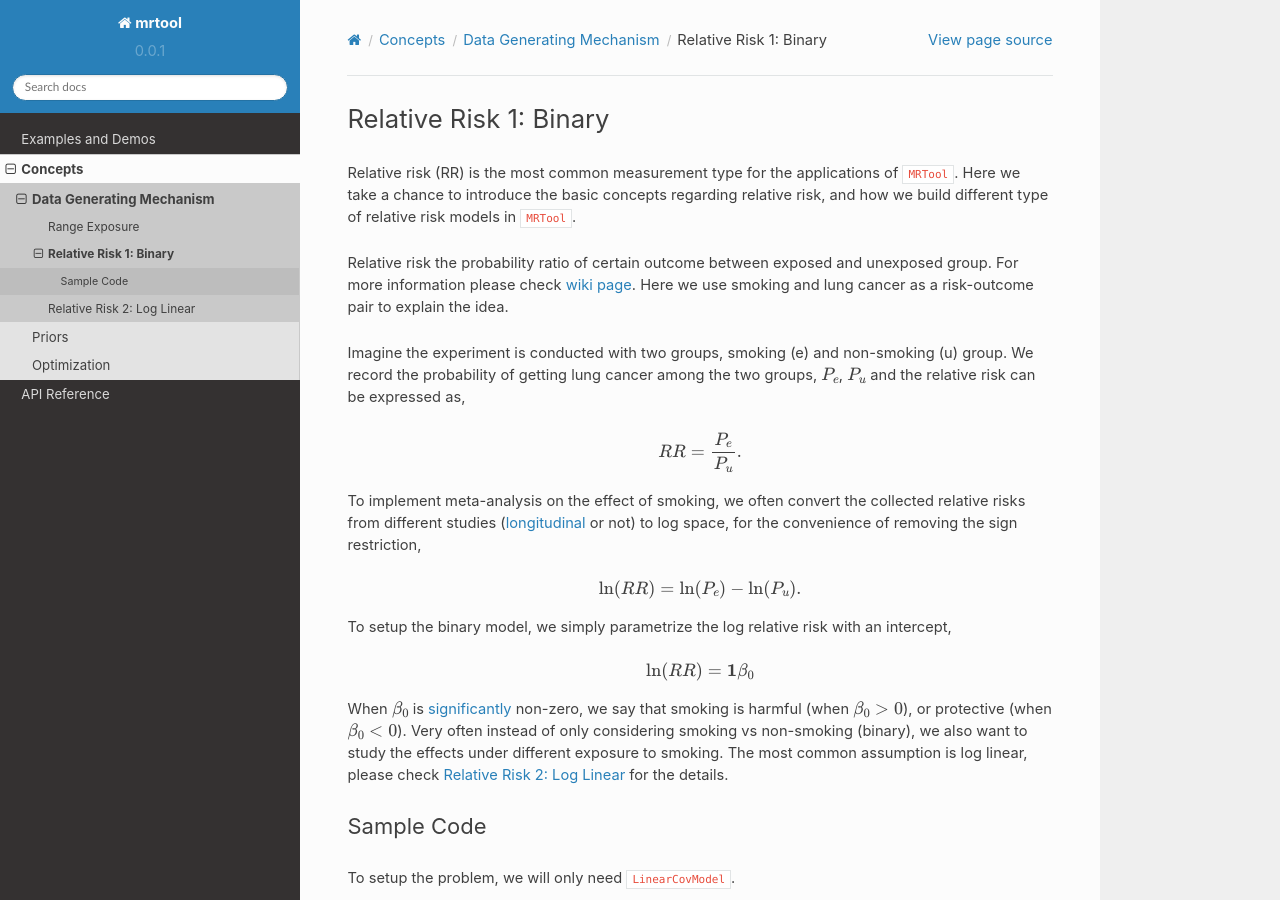
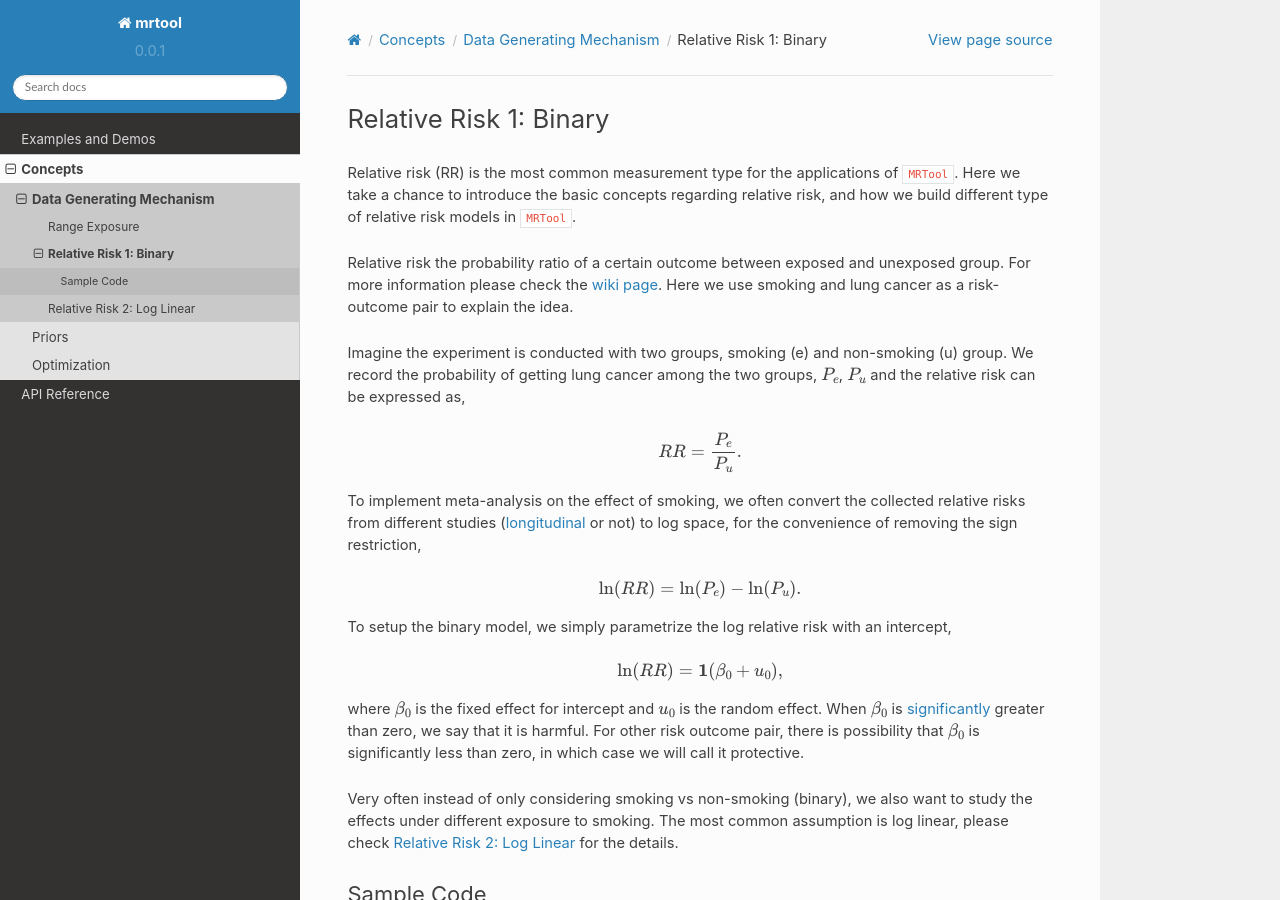
Before and after one commit to ihmeuw-msca/mrtool, a Sphinx documentation site: the page built from docs/source/concepts/data_gen/rr1_binary.rst, in a window 1280 px wide and 900 px high. Built offline with Sphinx 7.4.7 and the Read the Docs theme 2.0.0, drawn with Linux system fonts in a browser that asks for light colours.

Commit message:
DOC: minor changes of the wording in relativer risk in binary.

```diff
--- a/docs/source/concepts/data_gen/rr1_binary.rst
+++ b/docs/source/concepts/data_gen/rr1_binary.rst
@@ -8,8 +8,8 @@ Relative risk (RR) is the most common measurement type for the applications of `
 Here we take a chance to introduce the basic concepts regarding relative risk, and
 how we build different type of relative risk models in ``MRTool``.
 
-Relative risk the probability ratio of certain outcome between exposed and unexposed group.
-For more information please check `wiki page <https://en.wikipedia.org/wiki/Relative_risk>`_.
+Relative risk the probability ratio of a certain outcome between exposed and unexposed group.
+For more information please check the `wiki page <https://en.wikipedia.org/wiki/Relative_risk>`_.
 Here we use smoking and lung cancer as a risk-outcome pair to explain the idea.
 
 Imagine the experiment is conducted with two groups, smoking (e) and non-smoking (u) group.
@@ -32,10 +32,14 @@ To setup the binary model, we simply parametrize the log relative risk with an i
 
 .. math::
 
-   \ln(RR) = \mathbf{1} \beta_0
+   \ln(RR) = \mathbf{1} (\beta_0 + u_0),
 
+where :math:`\beta_0` is the fixed effect for intercept and :math:`u_0` is the random effect.
 When :math:`\beta_0` is `significantly <https://en.wikipedia.org/wiki/Statistical_significance>`_
-non-zero, we say that smoking is harmful (when :math:`\beta_0 > 0`), or protective (when :math:`\beta_0 < 0`).
+greater than zero, we say that it is harmful.
+For other risk outcome pair, there is possibility that :math:`\beta_0` is significantly less than zero,
+in which case we will call it protective.
+
 Very often instead of only considering smoking vs non-smoking (binary), we also want to study the effects
 under different exposure to smoking. The most common assumption is log linear, please check
 :ref:`rr2_log_linear` for the details.
```
